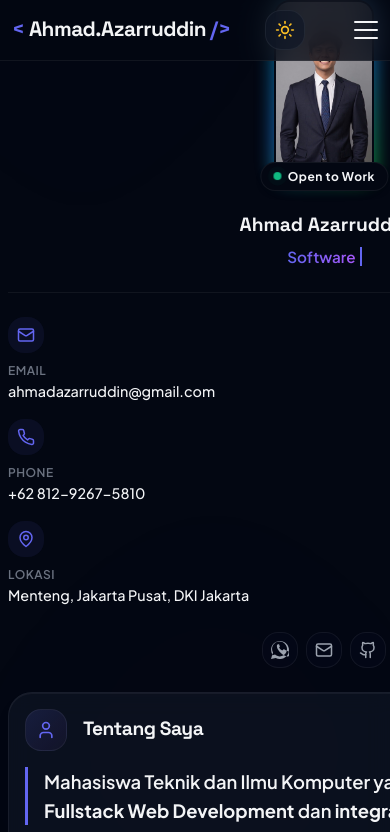
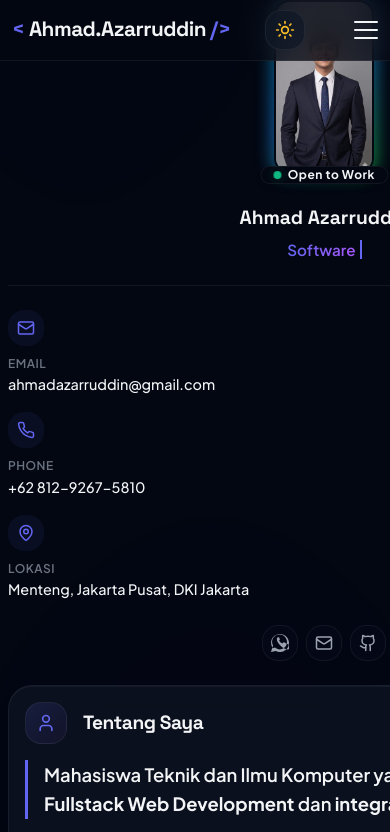
Before and after one commit to FelsxChillboy/MyCv, a plain HTML site: page index.html in a window 390 px wide. Shown: the top 832 px of the page. Drawn offline with Linux system fonts and the light colour scheme.

Commit message:
fix: avatar uses intrinsic ratio, add nav-menu z-index

```diff
--- a/styles.css
+++ b/styles.css
@@ -380,10 +380,9 @@ body {
 .profile-avatar-container {
     position: relative;
     width: 150px;
-    height: auto;
-    aspect-ratio: 308 / 546;
     border-radius: var(--radius-md);
     margin-bottom: 20px;
+    line-height: 0;
 }
 
 .profile-avatar-glow {
@@ -403,10 +402,10 @@ body {
 }
 
 .profile-avatar {
+    display: block;
     position: relative;
     width: 100%;
-    height: 100%;
-    object-fit: cover;
+    height: auto;
     border-radius: var(--radius-md);
     border: 2px solid var(--bg-primary);
     z-index: 2;
@@ -1262,6 +1261,7 @@ a.detail-value:hover {
         right: -100%;
         width: 280px;
         height: 100vh;
+        z-index: 99;
         background-color: var(--bg-primary);
         border-left: 1px solid var(--border-color);
         flex-direction: column;
@@ -1269,6 +1269,7 @@ a.detail-value:hover {
         gap: 24px;
         transition: right var(--transition-normal);
         backdrop-filter: blur(20px);
+        -webkit-backdrop-filter: blur(20px);
     }
 
     .nav-menu.open {
@@ -1328,8 +1329,6 @@ a.detail-value:hover {
 
     .profile-avatar-container {
         width: 120px;
-        height: auto;
-        aspect-ratio: 308 / 546;
     }
 
     .profile-name {
@@ -1409,8 +1408,6 @@ a.detail-value:hover {
 
     .profile-avatar-container {
         width: 100px;
-        height: auto;
-        aspect-ratio: 308 / 546;
     }
 
     .profile-name {
```
